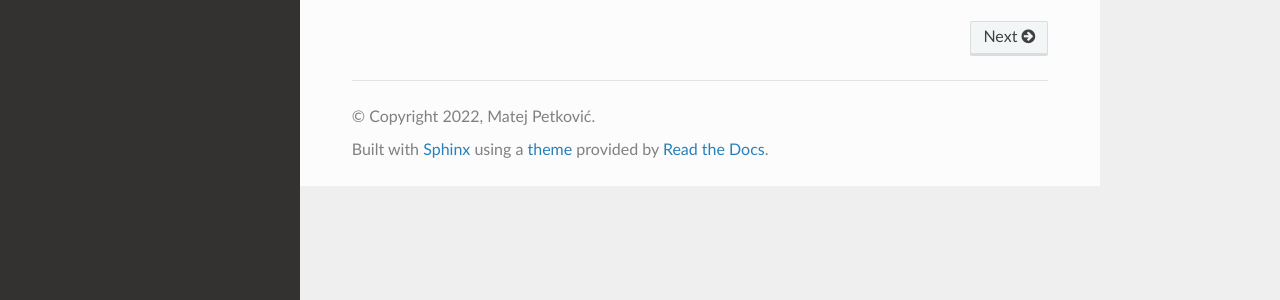
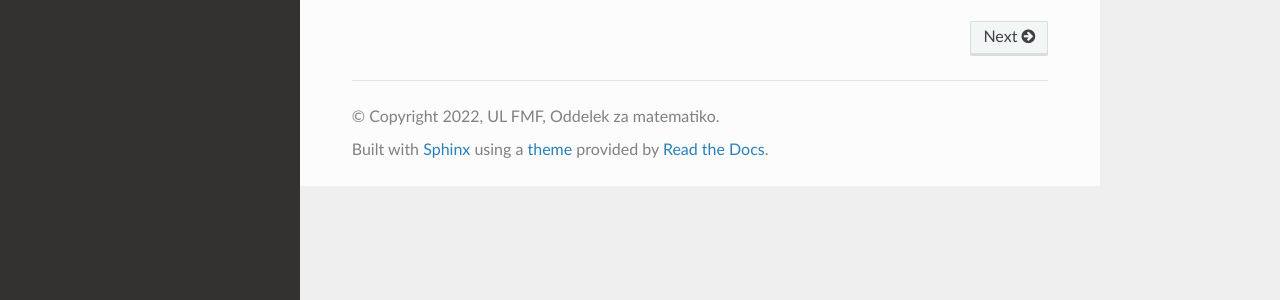
Before and after one commit to ul-fmf/izpitni-roki, a Sphinx documentation site: the page built from docs/index.rst, in a window 1280 px wide. Shown: the part 476-776 px from the top of the page. Built offline with Sphinx 7.4.7 and the Read the Docs theme 2.0.0, drawn with Linux system fonts in a browser that asks for light colours.

Commit message:
copyright: FMF

```diff
--- a/docs/conf.py
+++ b/docs/conf.py
@@ -18,7 +18,7 @@ sys.path.insert(0, os.path.abspath('../'))
 # -- Project information -----------------------------------------------------
 
 project = 'Izpitni roki'
-copyright = '2022, Matej Petković'
+copyright = '2022, UL FMF, Oddelek za matematiko'
 author = 'Matej Petković'
 
 
```
